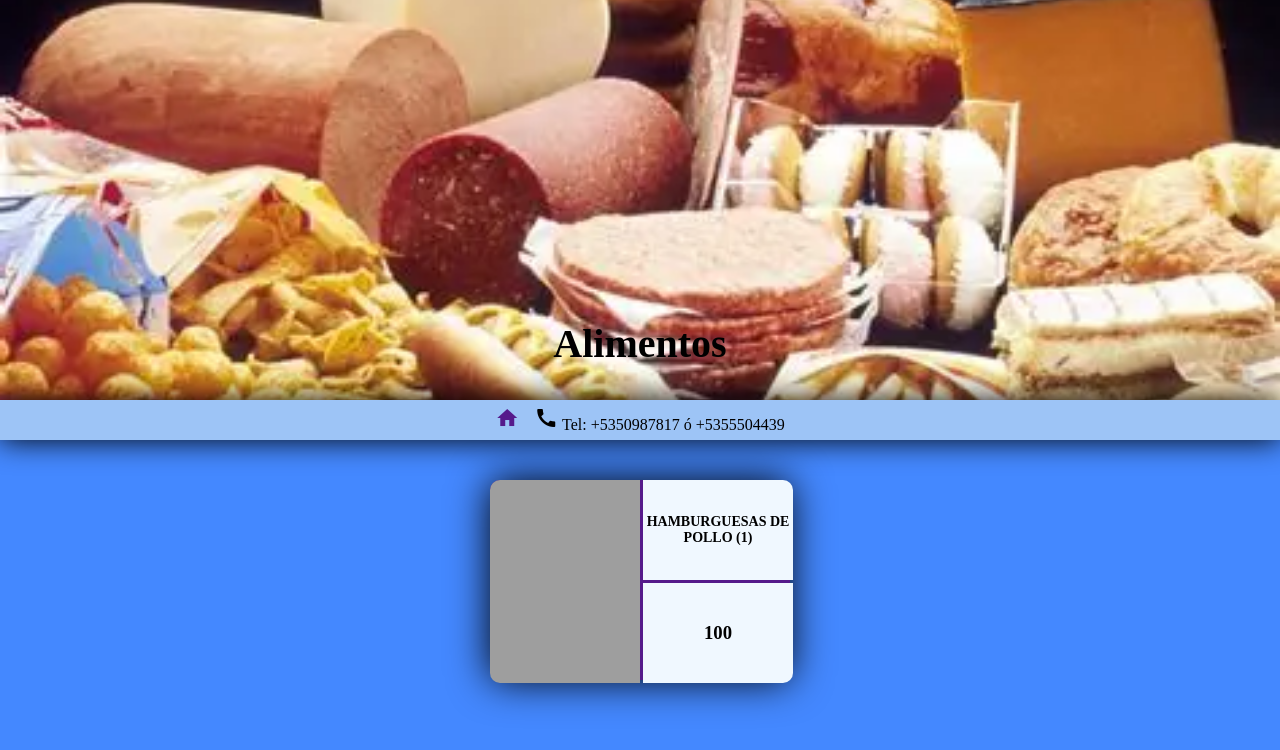
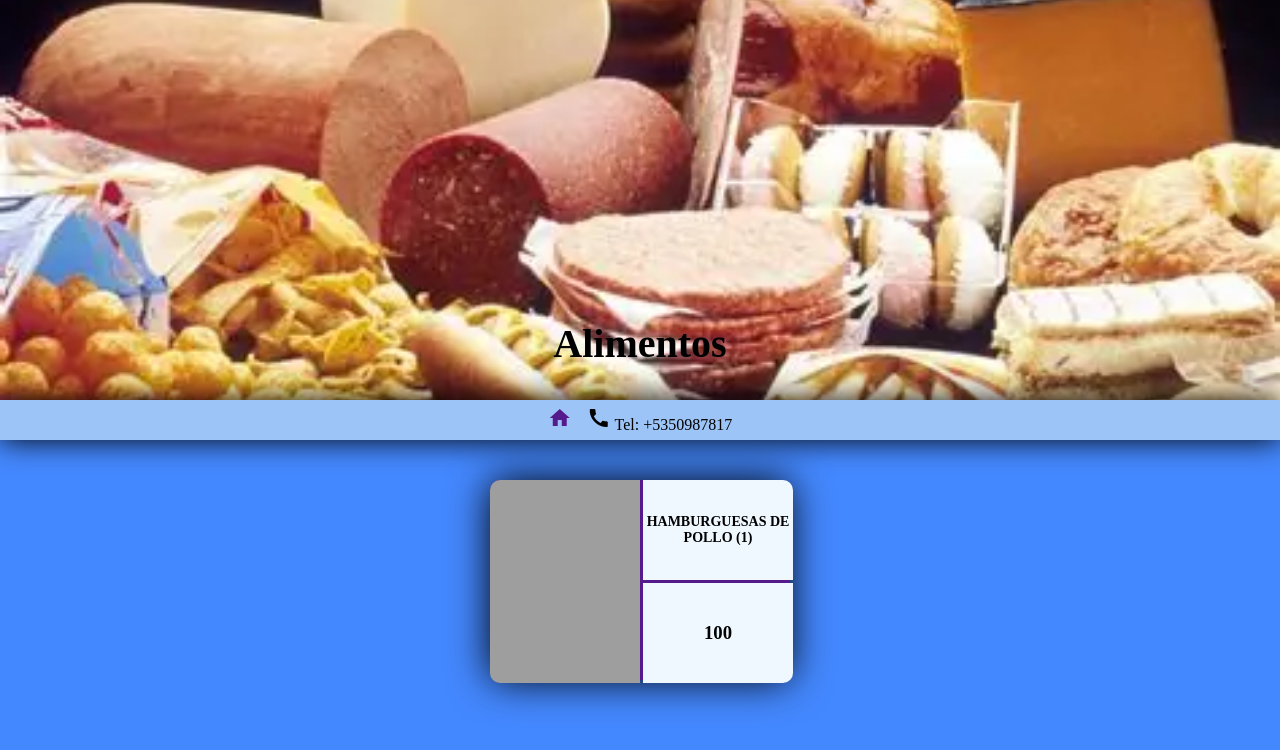
Before and after one commit to ysos230291/Pinar-Vende, a plain HTML site: page html/alimentos.html in a window 1280 px wide. Drawn offline with Linux system fonts and the light colour scheme; grey boxes are pictures that could not be loaded.

Commit message:
Update alimentos.html

```diff
--- a/html/alimentos.html
+++ b/html/alimentos.html
@@ -24,7 +24,7 @@
 
             <li class="hor_items">
                 <span class="material-icons">call</span>
-                Tel: +5350987817 ó +5355504439
+                Tel: +5350987817
             </li>
         </ul>
     </div>
```
